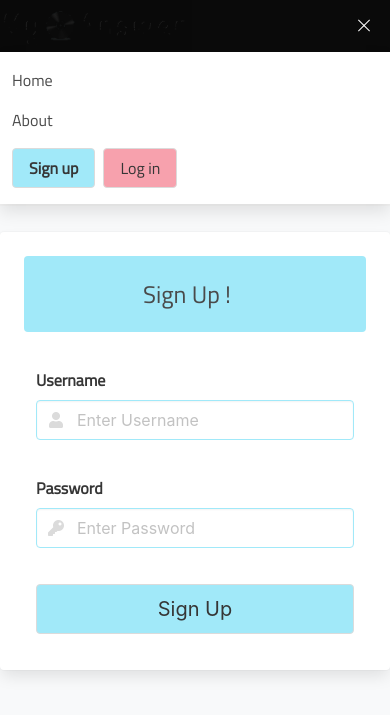
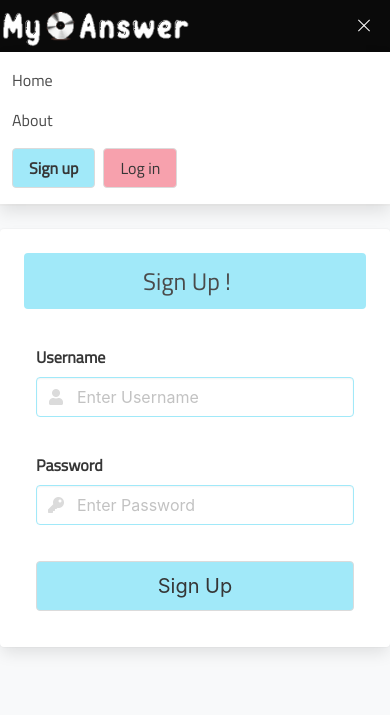
Before and after one commit to RaVeR76/My-Vinyl-Answer, a Flask app: page /signup in a window 390 px wide, after a click that opens the changed part. Shown: the top 715 px of the page. Run offline with Flask 2, Linux system fonts and the light colour scheme; some libraries are stand-ins or nearby versions.

Commit message:
Remove logo a-link & fine tune Sign Up CSS

```diff
--- a/static/css/style.css
+++ b/static/css/style.css
@@ -19,31 +19,33 @@ body, html {
     background-color: #a1e9f9;
 }
 
+.my-blue-light {
+    background-color: #a1e9f9;
+}
+
 .my-red {
     background-color: #f7a1ad;
 }
 
-a.navbar-item.logo {
+div.navbar-item.logo {
     background-image: url("../images/1625940214184.png");
     background-size: contain;
     filter: invert(100%);
     width: 12rem;
   }
 
-  a.navbar-item.logo:hover {
-    filter: opacity(10%);
-  }
-
-  a.navbar-item:hover {
-    filter: opacity(90%);
-  }
-
   .notification p {
       font-size: 2rem;
   }
 
+.flash {
+    border-radius: 1rem;
+    background-color: rgba(161, 233, 247, .8);                       /* rgba(161, 233, 247, .8) */
+    border: 3px solid rgba(227, 100, 100, .3);                           /* rgba(227, 100, 100) */
+}
+
 .flash h4 {
-    line-height: 2;
+    line-height: 2rem;
 }
 
 
@@ -88,11 +90,13 @@ a.my-blue-font {
 @media (max-width: 767px) {
 
     .notification p {
+        height: 1rem;
         font-size: 1.5rem;
+        line-height: 1rem;
     }
 
     .col-pad {
-        margin-top: 1rem;
+        margin-top: 0.8rem;
     }
 }
 
--- a/templates/base.html
+++ b/templates/base.html
@@ -23,9 +23,9 @@
 
         <nav class="navbar is-black has-shadow" role="navigation" aria-label="main navigation">
             <div class="navbar-brand">
-                <a class="navbar-item logo" href="{{ url_for('get_vinyl') }}">
+                <div class="navbar-item logo">
                     <!-- <img src="static/images/logo6blue.png" alt="My Vinyl Answer Logo">  -->
-                </a>
+                </div>
 
                 <a role="button" class="navbar-burger" aria-label="menu" aria-expanded="false"
                     data-target="navbarlist">
@@ -64,9 +64,9 @@
         {% with messages = get_flashed_messages() %}
             {% if messages %}
                 {% for message in messages %}
-                    <div class="columns">
-                        <div class="column is-full flash">
-                            <h4 class="title is-4 notification my-blue has-text-centered">{{ message }}</h4>
+                    <div class="columns is-centered col-pad">
+                        <div class="column is-10 flash">
+                            <h4 class="title is-4 has-text-centered">{{ message }}</h4>
                         </div>
                     </div>
                 {% endfor %}
```
